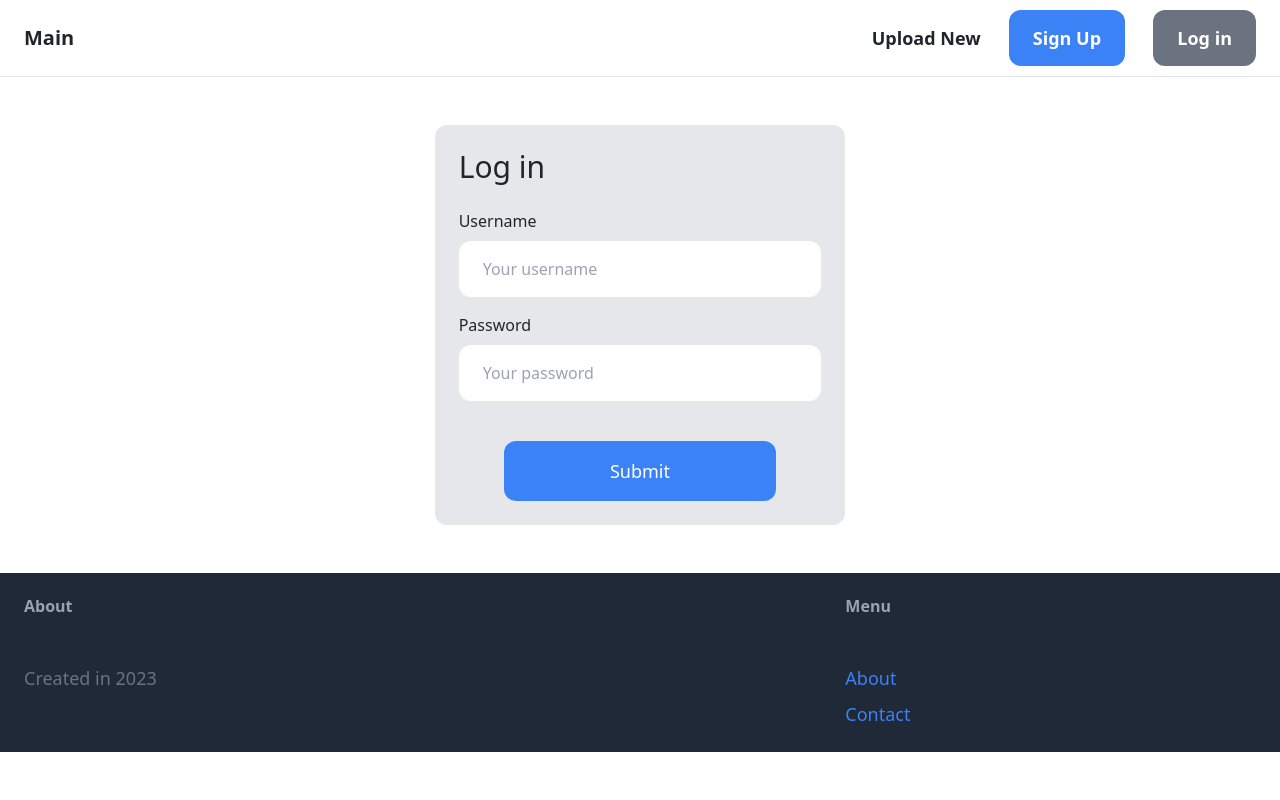
After one commit to maxymfarenyk/Kursova_LaTeX, a Django app: page /login/ in a window 1280 px wide. The commit adds this page. Run offline with Django 4.2, Linux system fonts and the light colour scheme; some libraries are stand-ins or nearby versions.

Commit message:
registration_and_login

```diff
--- /dev/null
+++ b/core/forms.py
@@ -0,0 +1,39 @@
+from django import forms
+from django.contrib.auth.forms import UserCreationForm, AuthenticationForm
+from django.contrib.auth.models import User
+
+class SignupForm(UserCreationForm):
+    class Meta:
+        model = User
+        fields = ('username', 'email', 'password1', 'password2')
+
+    username = forms.CharField(widget = forms.TextInput(attrs={
+        'placeholder': 'Your username',
+        'class': 'w-full py-3 px-4 rounded-xl'
+    }))
+
+    email = forms.CharField(widget = forms.TextInput(attrs={
+        'placeholder': 'Your email',
+        'class': 'w-full py-3 px-4 rounded-xl'
+    }))
+
+    password1 = forms.CharField(widget = forms.TextInput(attrs={
+        'placeholder': 'Your password',
+        'class': 'w-full py-3 px-4 rounded-xl'
+    }))
+
+    password2 = forms.CharField(widget = forms.TextInput(attrs={
+        'placeholder': 'Your password again',
+        'class': 'w-full py-3 px-4 rounded-xl'
+    }))
+
+class LoginForm(AuthenticationForm):
+    username = forms.CharField(widget=forms.TextInput(attrs={
+        'placeholder': 'Your username',
+        'class': 'w-full py-3 px-4 rounded-xl'
+    }))
+
+    password = forms.CharField(widget=forms.TextInput(attrs={
+        'placeholder': 'Your password',
+        'class': 'w-full py-3 px-4 rounded-xl'
+    }))
--- a/core/templates/core/base.html
+++ b/core/templates/core/base.html
@@ -14,8 +14,14 @@
 
             <div class="space-x-6">
                 <a href="/upload" class="text-lg font-semibold hover:text-gray-500">Upload New</a>
-                <a href="#" class="px-6 py-3 text-lg font-semibold bg-blue-500 text-white rounded-xl hover:bg-blue-700">Sign Up</a>
-                <a href="#" class="px-6 py-3 text-lg font-semibold bg-gray-500 text-white rounded-xl hover:bg-gray-700">Log in</a>
+
+                {% if request.user.is_authenticated %}
+                    <a href="#" class="px-6 py-3 text-lg font-semibold bg-blue-500 text-white rounded-xl hover:bg-blue-700">Profile</a>
+                    <a href="{% url 'logout' %}" class="pe-6 ps-2 py-3 text-lg font-semibold hover:text-gray-500">Log out</a>
+                {% else %}
+                    <a href="/signup" class="px-6 py-3 text-lg font-semibold bg-blue-500 text-white rounded-xl hover:bg-blue-700">Sign Up</a>
+                    <a href="/login" class="px-6 py-3 text-lg font-semibold bg-gray-500 text-white rounded-xl hover:bg-gray-700">Log in</a>
+                {% endif %}
             </div>
         </nav>
         <div class="px-6 py-6">
--- /dev/null
+++ b/core/templates/core/login.html
@@ -0,0 +1,37 @@
+{% extends 'core/base.html' %}
+
+{% block title %}Sign up {% endblock %}
+
+{% block content %}
+<div class="w-1/3 my-6 mx-auto p-6 bg-gray-200 rounded-xl">
+    <h1 class="mb-6 text-3xl">Log in</h1>
+
+    <form method="post" action=".">
+        {% csrf_token %}
+
+
+        <div class="mb-3">
+            <label class="inline-block mb-2">Username</label>
+            {{form.username}}
+        </div>
+
+        <div class="mb-3">
+            <label class="inline-block mb-2">Password</label>
+            {{form.password}}
+        </div>
+
+
+        {% if form.errors or form.non_field_errors %}
+            <div class="mb-3 p-6 bg-red-100 rounded-xl">
+                {% for field in form %}
+                    {{ field.errors }}
+                {% endfor %}
+                {{ form.non_field_errors }}
+            </div>
+        {% endif %}
+        <center>
+            <button class="py-3 mt-4 w-3/4 text-lg bg-blue-500 hover:bg-blue-700 rounded-xl text-white">Submit</button>
+        </center>
+    </form>
+</div>
+{% endblock %}
--- a/kursova/settings.py
+++ b/kursova/settings.py
@@ -28,6 +28,9 @@ DEBUG = config('DEBUG', default=True, cast=bool)
 
 ALLOWED_HOSTS = ['127.0.0.1']
 
+LOGIN_URL = '/login/'
+LOGIN_REDIRECT_URL = '/'
+LOGOUT_REDIRECT_URL = '/'
 
 # Application definition
 
--- a/kursova/urls.py
+++ b/kursova/urls.py
@@ -1,8 +1,11 @@
 from django.contrib import admin
 from django.urls import path
-from core.views import index, contact, upload_latex_file, download_file, download_pdf
+from core.views import index, contact, upload_latex_file, download_file, download_pdf, signup
 from django.conf import settings
 from django.conf.urls.static import static
+from django.contrib.auth import views as auth_views
+from django.contrib.auth.views import LogoutView
+from core.forms import LoginForm
 
 urlpatterns = [
     path('', index, name='index'),
@@ -10,6 +13,9 @@ urlpatterns = [
     path('upload/', upload_latex_file, name='upload'),
     path('download/<str:file_path>/', download_file, name='download_file'),
     path('download_pdf/<str:file_path>/', download_pdf, name='download_pdf'),
+    path('signup/', signup, name='signup'),
+    path('login/', auth_views.LoginView.as_view(template_name='core/login.html',authentication_form=LoginForm), name='login'),
+    path('logout/', LogoutView.as_view(), name='logout'),
     path('admin/', admin.site.urls),
 ]
 
```
Also changed, not shown: core/templates/core/signup.html (added, +45 -0 lines), core/views.py (+19 -1 lines), core/templates/latex_compile.py (deleted), db.sqlite3.
